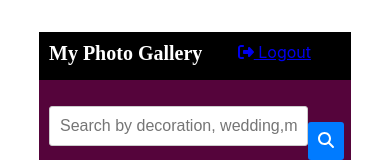
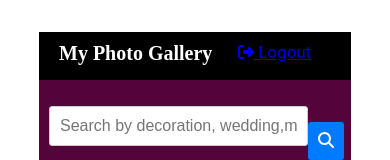
Before and after one commit to moromoke01/imageGallery, a React (Create React App) app: page /HomePage in a window 390 px wide. Shown: the top 160 px of the page. Built offline with nearby package versions, Linux system fonts and the light colour scheme.

Commit message:
Update Navbar.css

```diff
--- a/src/Components/navbar/Navbar.css
+++ b/src/Components/navbar/Navbar.css
@@ -21,9 +21,9 @@
     font-family: Freehand521 BT;
     text-align: left;
     font-size: 30px;
-    margin-bottom: 20px;
+    margin-bottom: 30px;
     margin-block-start: 10px;
-    margin-left: 20px;
+    margin-left: 1em;
 }
  .nav-item{
     position: absolute;
@@ -45,7 +45,7 @@
     font-family: Freehand521 BT;
     text-align: left;
     font-size: 20px;
-    margin-left: 10px;
+    margin-left: 20px;
     margin-bottom: 20px;
     margin-block-start: 10px;
 }
```
